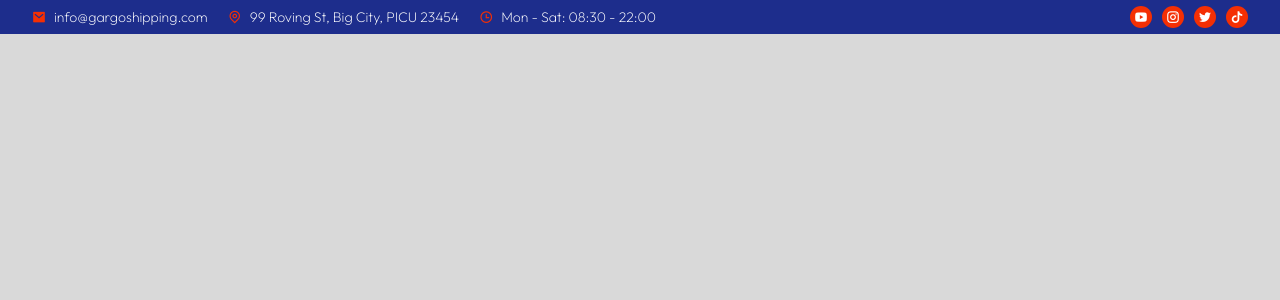
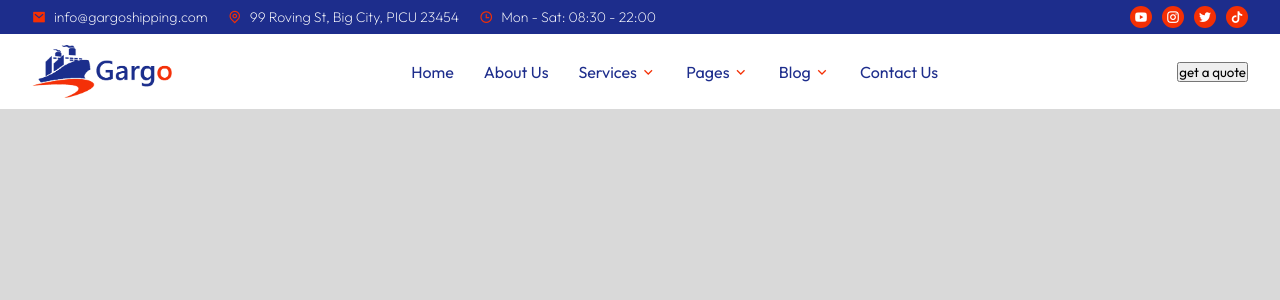
Before and after one commit to AnnCodin/Gargo-logistics, a React (Vite) app in the folder gargo-logistics/: page / in a window 1280 px wide. Shown: the top 300 px of the page. Built offline with nearby package versions, Linux system fonts and the light colour scheme.

Commit message:
Add a navbar with site logo

```diff
--- a/gargo-logistics/src/App.jsx
+++ b/gargo-logistics/src/App.jsx
@@ -1,10 +1,12 @@
 import React from "react";
 import Topbar from "./Components/Topbar/Topbar.jsx";
+import Navbar from "./Components/Navbar/Navbar.jsx";
 
 const App = () => {
   return (
     <div>
       <Topbar />
+      <Navbar />
     </div>
   );
 };
--- a/gargo-logistics/src/Components/Navbar/Navbar.css
+++ b/gargo-logistics/src/Components/Navbar/Navbar.css
@@ -0,0 +1,25 @@
+nav {
+  width: 100%;
+  background: #fff;
+  color: var(--primary-color);
+  height: 75px;
+  position: fixed;
+  display: flex;
+  align-items: center;
+  justify-content: space-between;
+  z-index: 10;
+}
+nav i {
+  color: var(--secondary-color);
+}
+.logo {
+  width: 140px;
+}
+nav ul li {
+  list-style: none;
+  display: inline-block;
+  margin: 5px 15px;
+  font-size: 16px;
+  font-weight: 400;
+  line-height: 24px;
+}
--- a/gargo-logistics/src/Components/Navbar/Navbar.jsx
+++ b/gargo-logistics/src/Components/Navbar/Navbar.jsx
@@ -0,0 +1,28 @@
+import React from "react";
+import "./Navbar.css";
+import site_logo from "../../assets/gargo_logo.png";
+
+const Navbar = () => {
+  return (
+    <nav className="container">
+      <img src={site_logo} alt="Site Logo" className="logo" />
+      <ul>
+        <li>Home</li>
+        <li>About Us</li>
+        <li>
+          Services <i class="ri-arrow-down-s-line"></i>
+        </li>
+        <li>
+          Pages <i class="ri-arrow-down-s-line"></i>
+        </li>
+        <li>
+          Blog <i class="ri-arrow-down-s-line"></i>
+        </li>
+        <li>Contact Us</li>
+      </ul>
+      <button>get a quote</button>
+    </nav>
+  );
+};
+
+export default Navbar;
```
